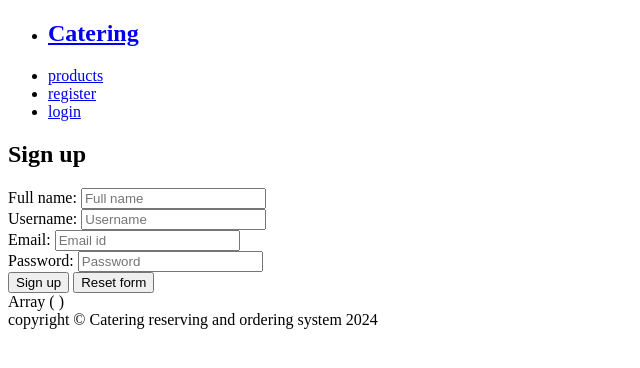
After one commit to osSidd/teeRexStore, a PHP site: page /views/user/register.php in a window 1280 px wide. The commit adds this page. Shown: the top 368 px of the page, without its empty margins (0-640 px from the left). Run offline with PHP 8.4, Linux system fonts and the light colour scheme.

Commit message:
login and register page ui

```diff
--- a/index.php
+++ b/index.php
@@ -1,9 +1,3 @@
-<?php declare(strict_types=1); ?>
-
 <?php require('./views/header.php'); ?>
 
-<main>
-
-</main>
-
 <?php require('./views/footer.php'); ?>
--- a/views/footer.php
+++ b/views/footer.php
@@ -1,3 +1,4 @@
+</main>
 <footer>copyright &copy; Catering reserving and ordering system <?php echo date("Y"); ?></footer>
 </body>
 </html>
--- a/views/header.php
+++ b/views/header.php
@@ -1,3 +1,4 @@
+<?php declare(strict_types=1); ?>
 <!DOCTYPE html>
 <html lang="en">
 <head>
@@ -11,8 +12,9 @@
             <ul>
                 <li><a href="/"><h1>Catering</h1></a></li>
                 <li><a href="#">products</a></li>
-                <li><a href="#">register</a></li>
-                <li><a href="#">login</a></li>
+                <li><a href="/views/user/register.php">register</a></li>
+                <li><a href="/views/user/login.php">login</a></li>
             </ul>
         </nav>
     </header>
+    <main>
--- /dev/null
+++ b/views/user/register.php
@@ -0,0 +1,29 @@
+<?php include('../header.php'); ?>
+
+    <h2>Sign up</h2>
+    <form action="<?php echo $_SERVER['PHP_SELF'] ?>" method="post">
+        <div>
+            <label for="name">Full name:</label>
+            <input type="text" name="name" placeholder="Full name">
+        </div>
+        <div>
+            <label for="username">Username:</label>
+            <input type="text" name="username" placeholder="Username">
+        </div>
+        <div>
+            <label for="email">Email:</label>
+            <input type="email" name="email" placeholder="Email id">
+        </div>
+        <div>
+            <label for="password">Password:</label>
+            <input type="password" name="password" placeholder="Password">
+        </div>
+        <div>
+            <button type="submit">Sign up</button>
+            <button type="reset">Reset form</button>
+        </div>
+    </form>
+    <?php
+        print_r($_POST);
+    ?>
+<?php include('../footer.php'); ?>
```
Also changed, not shown: views/user/login.php (added, +20 -0 lines).
